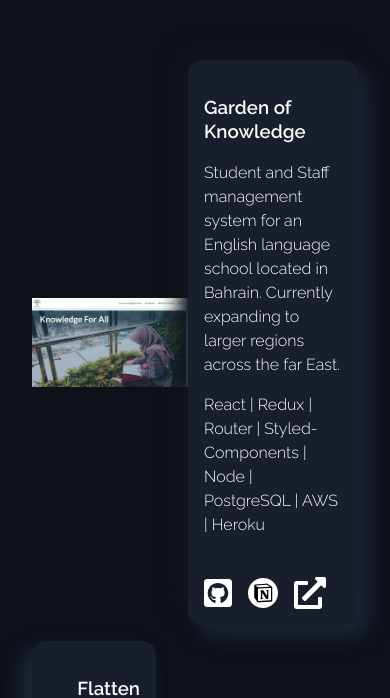
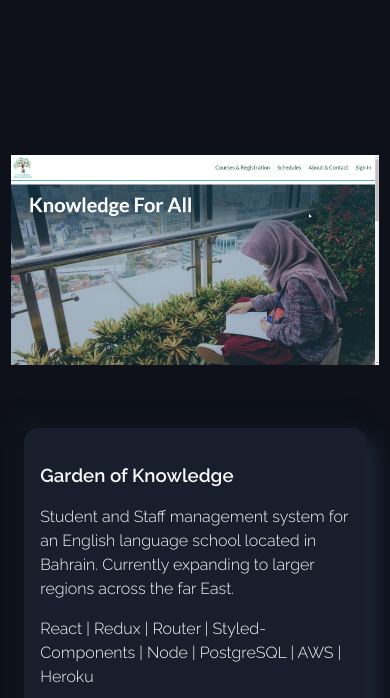
Before and after one commit to SyriiAdvent/rudy-goldhaber, a React (Create React App) app: page / in a window 390 px wide. Shown: the part 2712-3410 px from the top of the page. Built offline with nearby package versions, Linux system fonts and the light colour scheme; no server answers.

Commit message:
mobile responsiveness tweaks

```diff
--- a/src/App.js
+++ b/src/App.js
@@ -8,6 +8,7 @@ import StartPortfolio from "./components/startPortfolio/StartPortfolio";
 import ProjectsWrapper from "./components/projects/ProjectsWrapper";
 import About from "./components/aboutMe/About";
 import BlogWrapper from "./components/blog/BlogWrapper";
+import Footer from "./components/footer/Footer";
 
 const MainContainer = styled.div`
   margin: 0;
@@ -72,6 +73,7 @@ function App() {
         <div ref={projectsRef}>
           <ProjectsWrapper />
         </div>
+        <Footer />
       </MainContainer>
     </ThemeProvider>
   );
--- a/src/components/projects/ImageCard.jsx
+++ b/src/components/projects/ImageCard.jsx
@@ -17,6 +17,15 @@ import anime from 'animejs'
 const ImageCardContainer = styled.div`
   width: 32rem;
   height: 25rem;
+
+  @media (max-width: 786px) {
+    /* width: 28rem; */
+    height: 21rem;
+  }
+
+  @media (max-width: 512px) {
+    width: 95%;
+  }
 `
 
 const FloatingProjectImg = styled.div`
--- a/src/components/projects/ProjectsWrapper.jsx
+++ b/src/components/projects/ProjectsWrapper.jsx
@@ -9,28 +9,37 @@ import { faGithubSquare, } from '@fortawesome/free-brands-svg-icons'
 
 const ProjectsContainer = styled.div`
   max-width: 100%;
-  padding: 5rem 2rem;
+  padding: 5rem 1rem;
   display: flex;
   flex-direction: column;
   justify-content: center;
   align-items: center;
   overflow-y: hidden;
   line-height: 1.5rem;
+
+  @media (max-width: 786px) {
+    padding: 3rem 0.1rem;
+  }
 `;
 
 const Project = styled.div`
   width: 100%;
-  margin: 0 0 1rem 0;
+  margin: 4rem 0;
   display: flex;
   flex-direction: ${props => props.direction || 'row'};
   justify-content: space-evenly;
   align-items: center;
+
+  @media (max-width: 786px) {
+    flex-direction: column;
+  }
 
 `;
 
 const DetailsCard = styled.section`
   width: 50%;
   padding: 1rem 1rem 1rem 1rem;
+  margin: 0 1rem;
   font-size: 1.0rem;
 
   border-radius: 14px;
@@ -67,6 +76,10 @@ const DetailsCard = styled.section`
         text-align: center;
       }
     }
+  }
+
+  @media (max-width: 786px) {
+    width: 80%;
   }
 `
 
```
